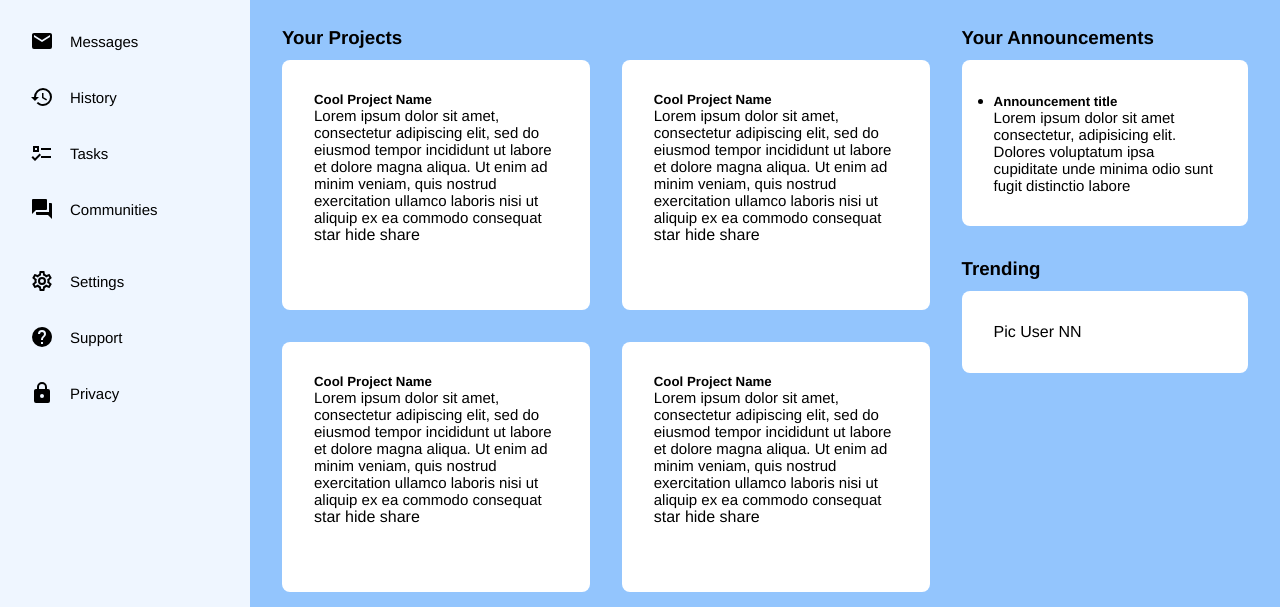
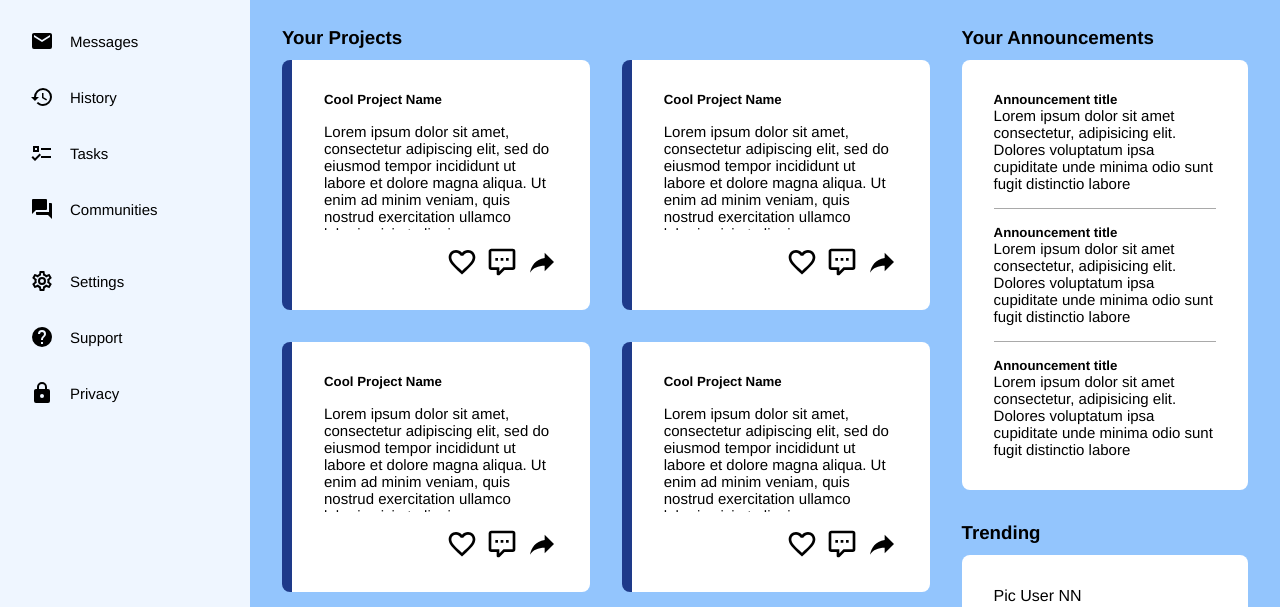
Before and after one commit to leohlim/admin-dashboard, a plain HTML site: page index.html in a window 1280 px wide. Shown: the part 193-800 px from the top of the page. Drawn offline with Linux system fonts and the light colour scheme.

Commit message:
Fixed project buttons and announcement section

```diff
--- a/index.html
+++ b/index.html
@@ -102,9 +102,9 @@
                             dolore magna aliqua. Ut enim ad minim veniam, quis nostrud exercitation ullamco laboris nisi ut aliquip
                             ex ea commodo consequat</p>
                         <div class="project-buttons">
-                            star
-                            hide
-                            share
+                            <img src="icons/heart-outline.svg" alt="" class="project-icon">
+                            <img src="icons/comment-processing-outline.svg" alt="" class="project-icon">
+                            <img src="icons/share.svg" alt="" class="project-icon">
                         </div>
                     </div>
                     <div class="card">
@@ -113,9 +113,9 @@
                             dolore magna aliqua. Ut enim ad minim veniam, quis nostrud exercitation ullamco laboris nisi ut aliquip
                             ex ea commodo consequat</p>
                         <div class="project-buttons">
-                            star
-                            hide
-                            share
+                            <img src="icons/heart-outline.svg" alt="" class="project-icon">
+                            <img src="icons/comment-processing-outline.svg" alt="" class="project-icon">
+                            <img src="icons/share.svg" alt="" class="project-icon">
                         </div>
                     </div>
                     <div class="card">
@@ -124,9 +124,9 @@
                             dolore magna aliqua. Ut enim ad minim veniam, quis nostrud exercitation ullamco laboris nisi ut aliquip
                             ex ea commodo consequat</p>
                         <div class="project-buttons">
-                            star
-                            hide
-                            share
+                            <img src="icons/heart-outline.svg" alt="" class="project-icon">
+                            <img src="icons/comment-processing-outline.svg" alt="" class="project-icon">
+                            <img src="icons/share.svg" alt="" class="project-icon">
                         </div>
                     </div>
                     <div class="card">
@@ -135,9 +135,9 @@
                             dolore magna aliqua. Ut enim ad minim veniam, quis nostrud exercitation ullamco laboris nisi ut aliquip
                             ex ea commodo consequat</p>
                         <div class="project-buttons">
-                            star
-                            hide
-                            share
+                            <img src="icons/heart-outline.svg" alt="" class="project-icon">
+                            <img src="icons/comment-processing-outline.svg" alt="" class="project-icon">
+                            <img src="icons/share.svg" alt="" class="project-icon">
                         </div>
                     </div>
                     <div class="card">
@@ -146,9 +146,9 @@
                             dolore magna aliqua. Ut enim ad minim veniam, quis nostrud exercitation ullamco laboris nisi ut aliquip
                             ex ea commodo consequat</p>
                         <div class="project-buttons">
-                            star
-                            hide
-                            share
+                            <img src="icons/heart-outline.svg" alt="" class="project-icon">
+                            <img src="icons/comment-processing-outline.svg" alt="" class="project-icon">
+                            <img src="icons/share.svg" alt="" class="project-icon">
                         </div>
                     </div>
                     <div class="card">
@@ -157,9 +157,9 @@
                             dolore magna aliqua. Ut enim ad minim veniam, quis nostrud exercitation ullamco laboris nisi ut aliquip
                             ex ea commodo consequat</p>
                         <div class="project-buttons">
-                            star
-                            hide
-                            share
+                            <img src="icons/heart-outline.svg" alt="" class="project-icon">
+                            <img src="icons/comment-processing-outline.svg" alt="" class="project-icon">
+                            <img src="icons/share.svg" alt="" class="project-icon">
                         </div>
                     </div>
                 </div>
@@ -168,6 +168,14 @@
                 <h3>Your Announcements</h3>
                 <div class="card">
                     <ul>
+                        <li class="announcement">
+                            <h5>Announcement title</h5>
+                            <p>Lorem ipsum dolor sit amet consectetur, adipisicing elit. Dolores voluptatum ipsa cupiditate unde minima odio sunt fugit distinctio labore</p>
+                        </li>
+                        <li class="announcement">
+                            <h5>Announcement title</h5>
+                            <p>Lorem ipsum dolor sit amet consectetur, adipisicing elit. Dolores voluptatum ipsa cupiditate unde minima odio sunt fugit distinctio labore</p>
+                        </li>
                         <li class="announcement">
                             <h5>Announcement title</h5>
                             <p>Lorem ipsum dolor sit amet consectetur, adipisicing elit. Dolores voluptatum ipsa cupiditate unde minima odio sunt fugit distinctio labore</p>
--- a/style.css
+++ b/style.css
@@ -181,11 +181,40 @@
     gap: 2rem;
 }
 
+.projects .card {
+    display: flex;
+    border-left: 10px solid #1e3a8a;
+    flex-direction: column;
+    gap: 1rem;
+}
+
+.project-buttons {
+    display: flex;
+    margin-top: auto;
+    gap: 0.5rem;
+    align-items: center;
+    align-self: flex-end;
+    justify-content: flex-end;
+}
+
+.cards .card p {
+    overflow: hidden;
+}
+
 .announcement {
     width: 25ch;
+    list-style: none;
+    padding-bottom: 1rem;
 }
 
+.announcement + .announcement {
+    border-top: darkgray 1px solid;
+    padding-top: 1rem;
+}
 
+.announcement:last-child {
+    padding-bottom: 0;
+}
 
 
 .announcements {
@@ -205,6 +234,7 @@
     border-radius: 0.5rem;
 }
 
+
 p {
     font-size: 15px;
 }
@@ -213,6 +243,10 @@ p {
     height: 1.5rem;
 }
 
+.project-icon {
+    height: 2rem;
+}
+
 .logo {
     font-size: 28px;
 }
```
Also changed, not shown: icons/comment-processing-outline.svg (added), icons/heart-outline.svg (added), icons/share.svg (added), 1 other file.
